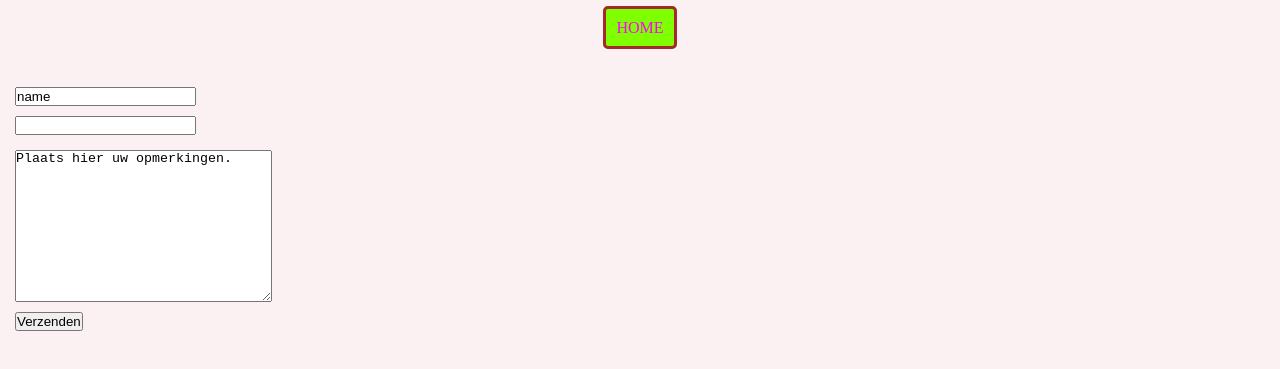
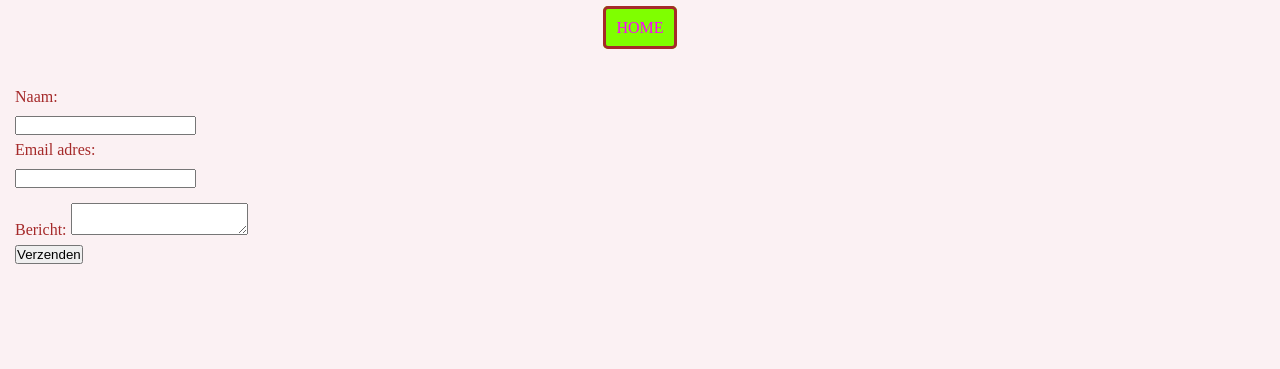
Before and after one commit to RoelofDunnink/Contactform, a plain HTML site: page contact.html in a window 1280 px wide. Shown: the part 93-462 px from the top of the page. Drawn offline with Linux system fonts and the light colour scheme.

Commit message:
Update contact.html

```diff
--- a/contact.html
+++ b/contact.html
@@ -21,16 +21,17 @@
     </nav>
   </header>
   <body>
+
     <form name="contact" method="POST" data-netlify="true">
   <p>
-    <label><input type="text" value="name" /></label>
+    <label>Naam: <input type="text" name="Roelof" /></label>
   </p>
   <p>
-    <label><input type="email" name="email" /></label>
+    <label>Email adres: <input type="email" name="voorbeeld@email.com" /></label>
   </p>
 
   <p>
-    <label><textarea rows="10" cols="30">Plaats hier uw opmerkingen.</textarea></label>
+    <label>Bericht: <textarea name="message"></textarea></label>
   </p>
   <p>
     <button type="submit">Verzenden</button>
```
